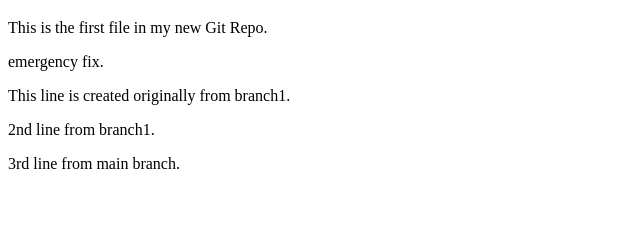
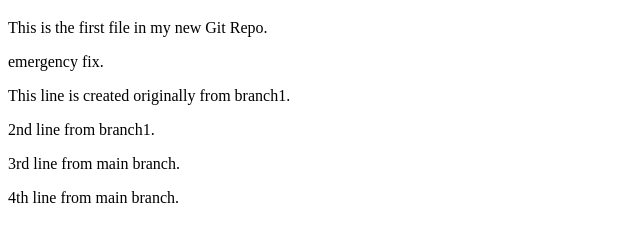
Before and after one commit to rajeshchandran007/hello-world, a plain HTML site: page index.html in a window 1280 px wide. Shown: the part 61-302 px from the top of the page, without its empty margins (0-640 px from the left). Drawn offline with Linux system fonts and the light colour scheme.

Commit message:
updated index file

```diff
--- a/index.html
+++ b/index.html
@@ -11,5 +11,6 @@
 <p>This line is created originally from branch1.</p>
 <p>2nd line from branch1.</p>
 <p>3rd line from main branch.</p>
+<p>4th line from main branch.</p>
 </body>
 </html>
```
